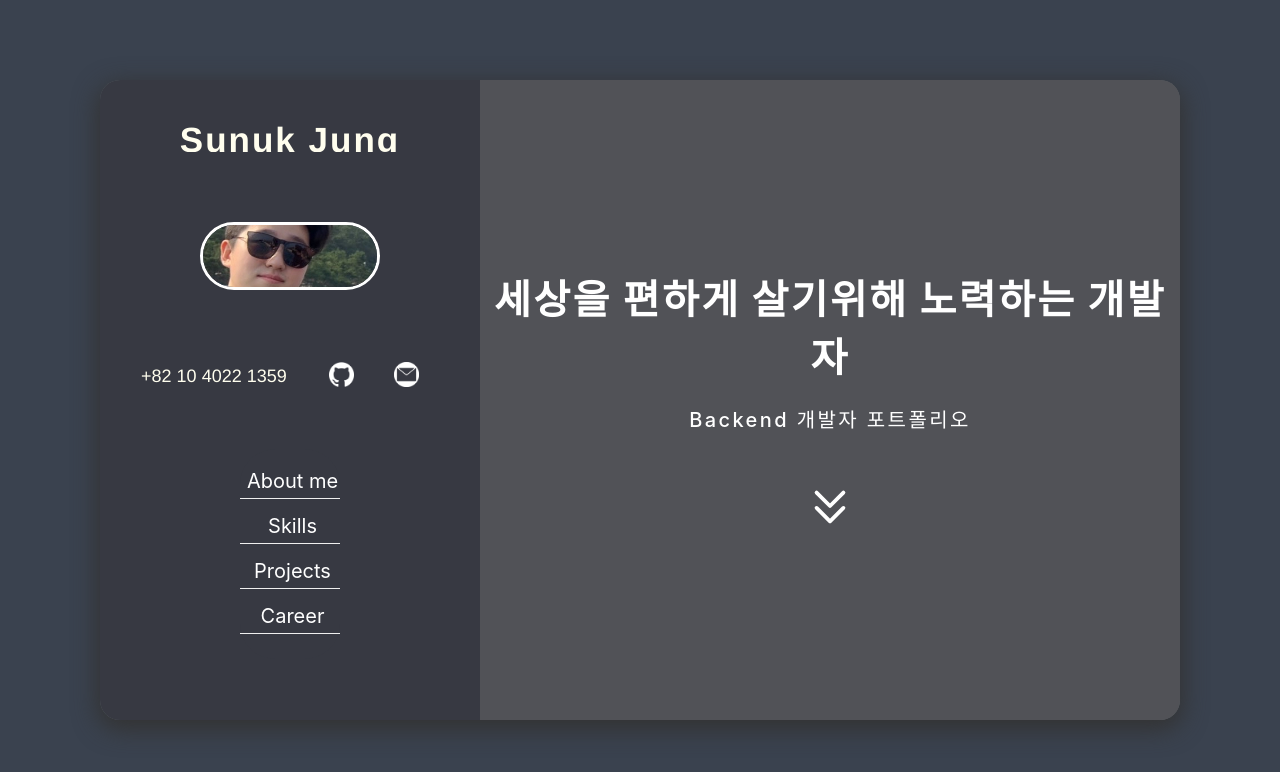
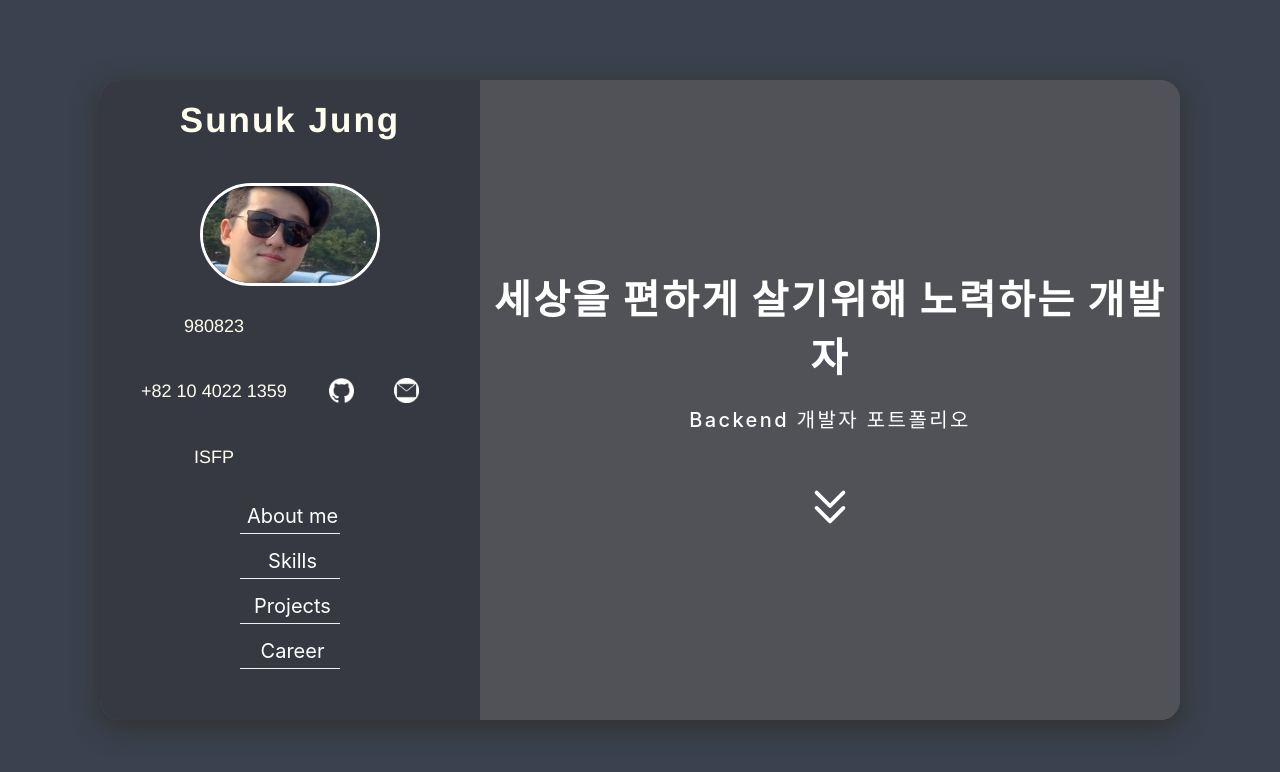
Before and after one commit to ProGameLife/PortFolio, a React (Create React App) app: page / in a window 1280 px wide. Shown: the top 772 px of the page. Built offline with nearby package versions, Linux system fonts and the light colour scheme; a web font is replaced by a local one.

Commit message:
styled update

```diff
--- a/src/App.css
+++ b/src/App.css
@@ -47,7 +47,7 @@ div, span, h1, h2, b, p{
   max-height: 80vh;
   min-height: inherit;
   text-align: center;
-  padding: 30px 30px 45px;
+  padding: 10px 30px 10px;
   overflow: auto;
   align-items: center;
   background-color: #373942;
@@ -68,7 +68,7 @@ div, span, h1, h2, b, p{
   display: flex;
   width: 180px;
   height: 180px;
-  margin: 70px auto 30px;
+  margin: 30px auto 30px;
   z-index: 1;
 }
 
@@ -96,6 +96,7 @@ div, span, h1, h2, b, p{
   display: flex;
   list-style: none;
   flex-direction: column;
+  margin: 0;
   padding: 0;
 }
 
```
